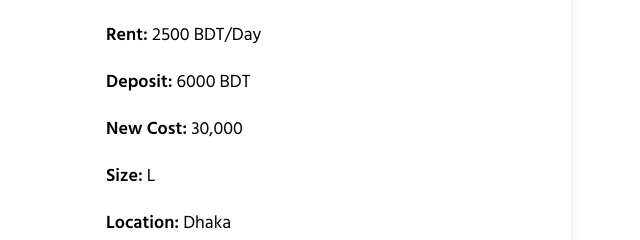
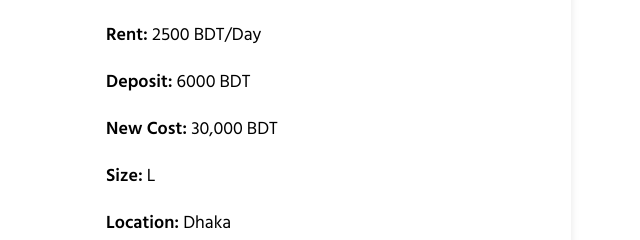
Before and after one commit to ashraful-19/korjo, a plain HTML site: page index2.html in a window 1280 px wide. Shown: the part 200-440 px from the top of the page, 589-1229 px from the left. Drawn offline with Linux system fonts and the light colour scheme; a script that the page names is missing.

Commit message:
Update index2.html

```diff
--- a/index2.html
+++ b/index2.html
@@ -66,7 +66,7 @@
         <div class="right-side">
           <p><strong>Rent:</strong> 2500 BDT/Day</p>
           <p><strong>Deposit:</strong> 6000 BDT</p>
-          <p><strong>New Cost:</strong> 30,000</p>
+          <p><strong>New Cost:</strong> 30,000 BDT</p>
           <p><strong>Size:</strong> L</p>
           <p><strong>Location:</strong> Dhaka</p>
           <p><strong>Availability:</strong> Available for Next 5 days </p>
```
